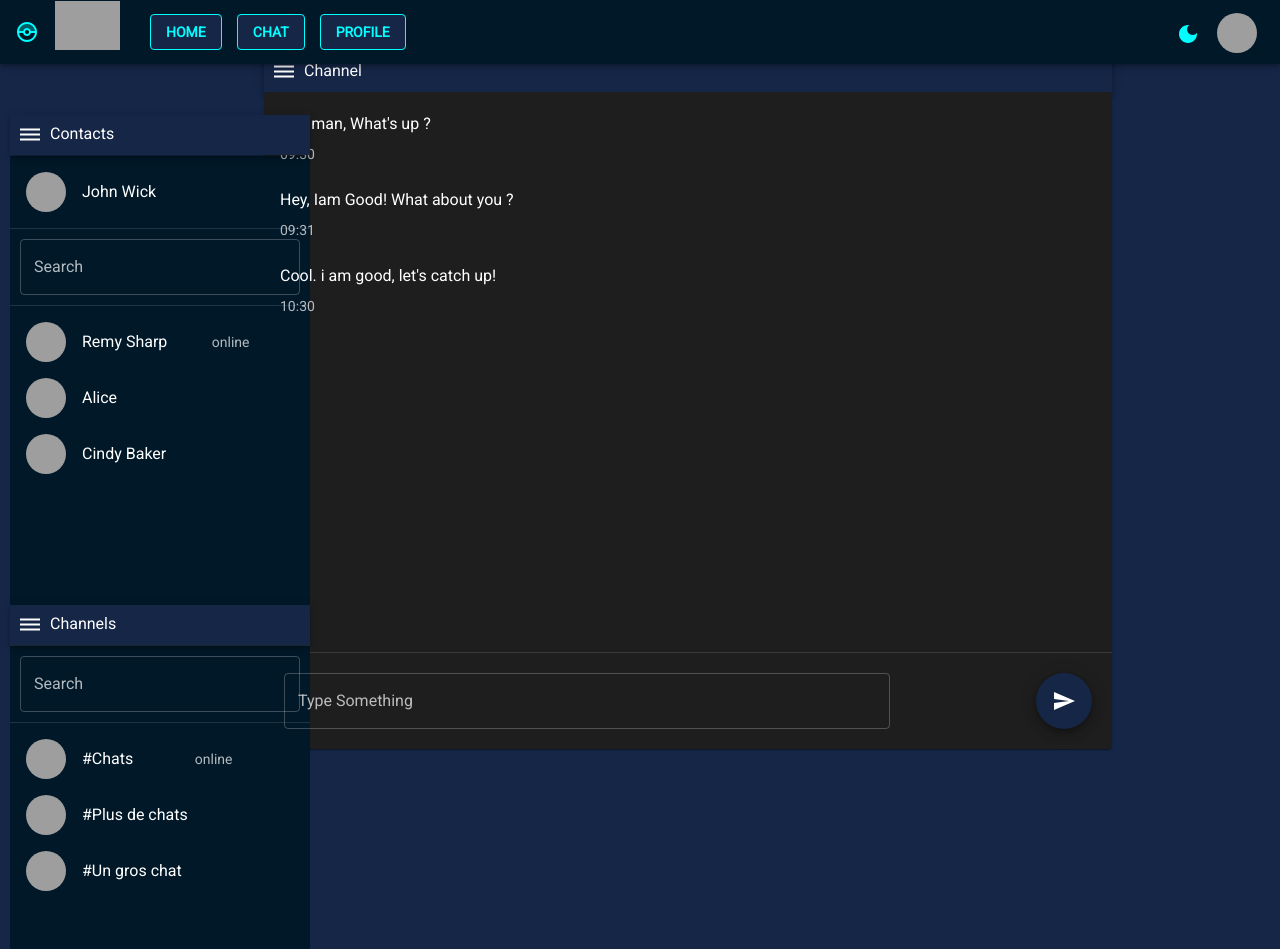
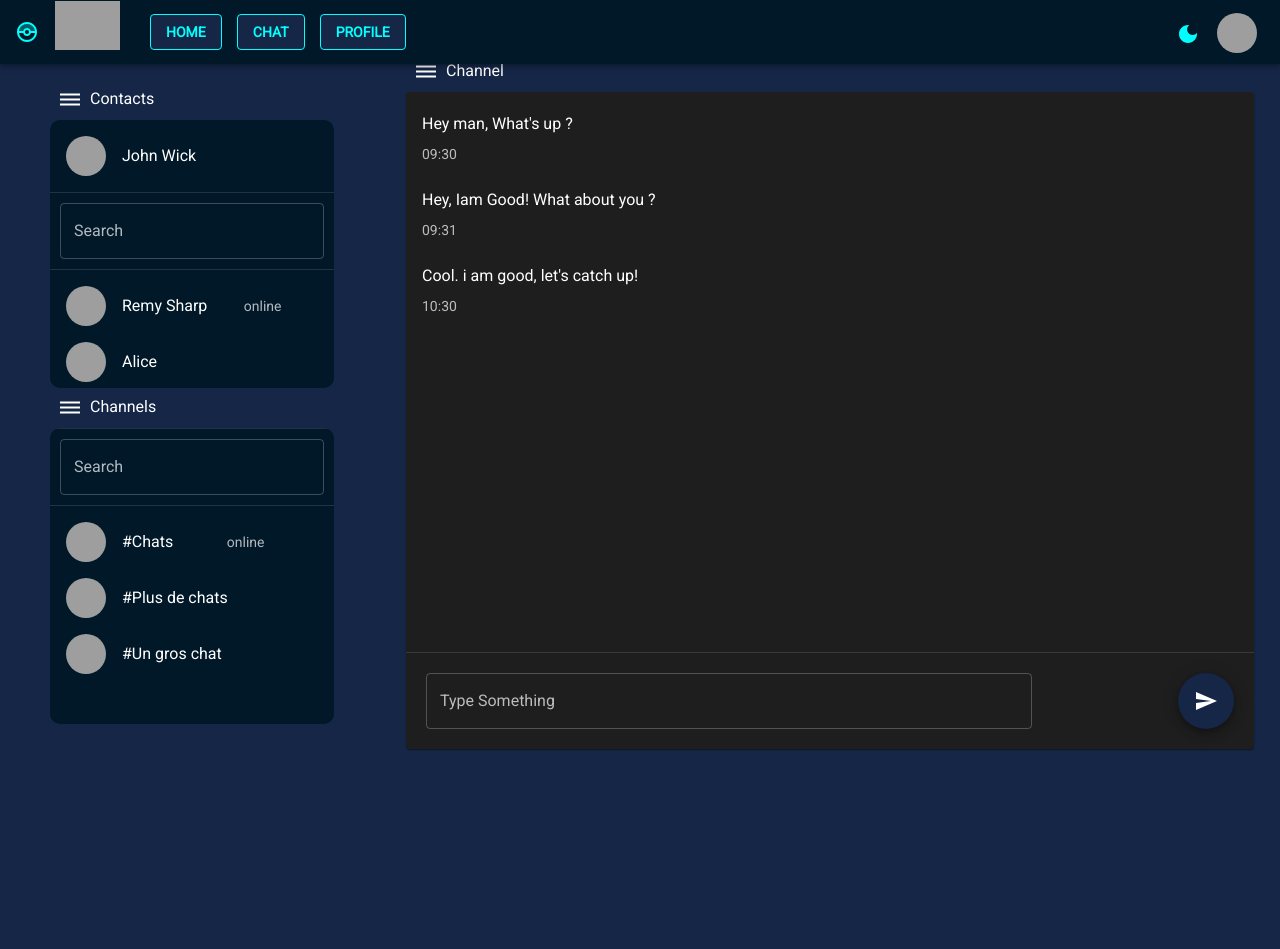
Before and after one commit to yann1731/ft_transcendence, a React (Create React App) app in the folder packages/front_end/: page /Chat in a window 1280 px wide. After the commit the page ends 800 px from the top, so only its background shows below. Built offline with nearby package versions, Linux system fonts and the light colour scheme; grey boxes are pictures that could not be loaded.

Commit message:
ChatPage styling almost fixed

```diff
--- a/packages/front_end/src/Components/ChatPage/ChannelBox.tsx
+++ b/packages/front_end/src/Components/ChatPage/ChannelBox.tsx
@@ -14,19 +14,19 @@ const useStyles = makeStyles({
 		minWidth: 650,
 	  },
 	  borders: {
-		  position: 'absolute',
-		  left: 10,
-		  top: 645,
+		  position: 'relative',
 		  backgroundColor: theme.palette.secondary.main,
 		  overflowY: 'auto',
 		  overflowX: 'auto',
+		  borderRadius: 10,
+		  height: '37vh',
 	  }
 });
 
   export default function ChannelBox() {
 	const classes = useStyles();
 	return(
-	<Grid item xs={3} className={classes.borders} sx={{height: '38vh', width: '300px'}}>
+	<Grid item xs={3} className={classes.borders}>
 	<Divider />
 	<Grid item xs={12} style={{padding: '10px'}}>
 		<TextField id="outlined-basic-email" label="Search" variant="outlined" fullWidth />
--- a/packages/front_end/src/Components/ChatPage/Chat.tsx
+++ b/packages/front_end/src/Components/ChatPage/Chat.tsx
@@ -7,15 +7,17 @@ import ConversationContainer from './Conversation';
 
 function Chat() {
 	return (
-	  <BackgroundContainer>
-		  <div>
+	  <div style={{ display: 'flex' }}>
+	  	<BackgroundContainer>
+		  <div style={{ flex: 1 }}>
 			<ResponsiveAppBar />
 			<ContactContainer />
 		  </div>
-		  <div>
+		  <div style={{ flex: 1 }}>
 			<ConversationContainer />
 		  </div>
-	  </BackgroundContainer>
+	  	</BackgroundContainer>
+	  </div>
 	);
   }
 
--- a/packages/front_end/src/Components/ChatPage/ChatBox.tsx
+++ b/packages/front_end/src/Components/ChatPage/ChatBox.tsx
@@ -16,17 +16,14 @@ const useStyles = makeStyles({
     minWidth: 650,
   },
   chatSection: {
-    width: '100%',
     backgroundImage: "none",
     backgroundColor: theme.palette.secondary.main,
+    borderRadius: 10,
   },
   messageArea: {
     height: '70vh',
     overflowY: 'auto',
   },
-  borders: {
-
-  }
 });
 
 const Chat = () => {
--- a/packages/front_end/src/Components/ChatPage/ContactBox.tsx
+++ b/packages/front_end/src/Components/ChatPage/ContactBox.tsx
@@ -15,19 +15,19 @@ const useStyles = makeStyles({
 	  minWidth: 650,
 	},
 	border: {
-		position: 'absolute',
-		top: 156,
-		left: 10,
+		position: 'relative',
 		backgroundColor: theme.palette.secondary.main,
 		overflowY: 'auto',
 		overflowX: 'auto',
+		height: '37vh',
+		borderRadius: 10,
 	},
   });
 
   export default function ContactBox() {
 	const classes = useStyles();
 	return(
-	<Grid item xs={3} className={classes.border} sx={{height: '450px', width: '300px' }}>
+	<Grid item xs={3} className={classes.border} sx={{ height: '33.5vh' }}>
 	<List>
 		<ListItemButton key="RemySharp">
 			<ListItemIcon>
--- a/packages/front_end/src/Components/ChatPage/Contacts.tsx
+++ b/packages/front_end/src/Components/ChatPage/Contacts.tsx
@@ -7,10 +7,15 @@ import ContactBox from './ContactBox';
 import ChannelBox from './ChannelBox';
 
 export default function ContactContainer() {
+  const sideContainerStyle = {
+    height: '80vh',
+    width: '380px',
+  }
+
   return (
     <React.Fragment>
       <CssBaseline />
-      <Container maxWidth="lg">
+      <Container maxWidth="lg" style={ sideContainerStyle }>
         <Container maxWidth="lg">
           <OptionBarContact></OptionBarContact>
           <ContactBox></ContactBox>
--- a/packages/front_end/src/Components/ChatPage/OptionBarChans.tsx
+++ b/packages/front_end/src/Components/ChatPage/OptionBarChans.tsx
@@ -23,8 +23,8 @@ export default function OptionBarChans() {
       setAnchorElUser(null);
     };
   return (
-      <AppBar position="fixed" sx={{width: '300px', left: '10px', top: '605px' }}>
-      <Box sx={{ flexGrow: 0, bgcolor: theme.palette.primary.main }}>
+      <AppBar position="relative" sx={{ boxShadow: '0' }}>
+      <Box sx={{ bgcolor: theme.palette.primary.main }}>
             <Tooltip title="Open settings">
               <IconButton onClick={handleOpenUserMenu}>
                 <DehazeIcon></DehazeIcon>
@@ -32,7 +32,7 @@ export default function OptionBarChans() {
             </Tooltip>
             Channels
             <Menu
-              sx={{ mt: '45px' }}
+              sx={{ mt: '40px' }}
               id="menu-appbar"
               anchorEl={anchorElUser}
               anchorOrigin={{
--- a/packages/front_end/src/Components/ChatPage/OptionBarContacts.tsx
+++ b/packages/front_end/src/Components/ChatPage/OptionBarContacts.tsx
@@ -22,7 +22,7 @@ export default function OptionBarContacts() {
       setAnchorElUser(null);
     };
   return (
-      <AppBar position="fixed" sx={{ width: '300px', top: '115px', left: '10px' }}>
+      <AppBar position="relative" sx={{ boxShadow: 'none' }}>
       <Box sx={{ flexGrow: 0, bgcolor: theme.palette.primary.main }}>
             <Tooltip title="Open settings">
               <IconButton onClick={handleOpenUserMenu}>
--- a/packages/front_end/src/Components/ChatPage/OptionBarConversation.tsx
+++ b/packages/front_end/src/Components/ChatPage/OptionBarConversation.tsx
@@ -23,8 +23,8 @@ export default function OptionBarConversation() {
       setAnchorElUser(null);
     };
   return (
-      <AppBar position="static">
-      <Box sx={{ flexGrow: 0, bgcolor: theme.palette.primary.main }}>
+      <AppBar position="relative" sx={{ borderRadius: 10, boxShadow: 'none' }}>
+      <Box sx={{ bgcolor: theme.palette.primary.main }}>
             <Tooltip title="Open settings">
               <IconButton onClick={handleOpenUserMenu}>
                 <DehazeIcon></DehazeIcon>
```
